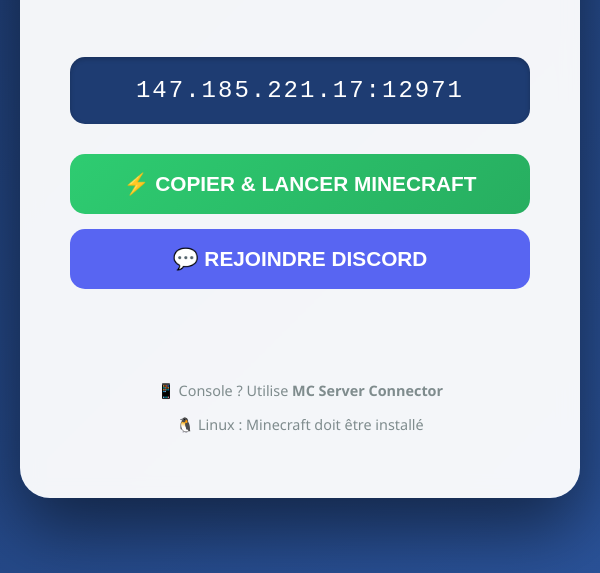
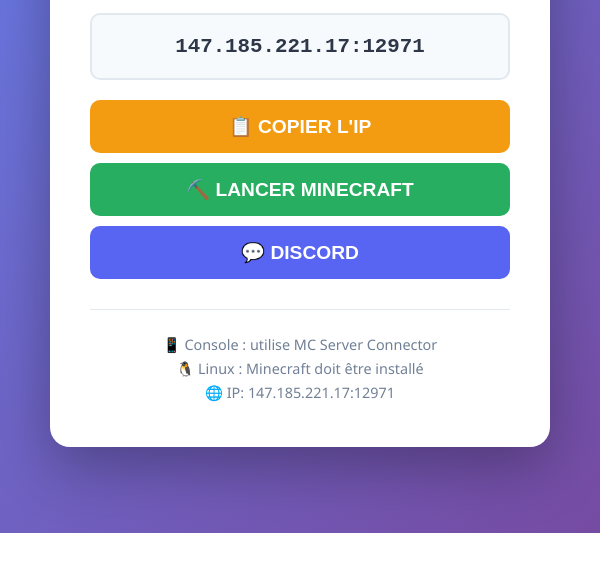
Before and after one commit to alexlepro110-cpu/multiservlauncher-linux, an Electron app: page index.html in a window 600 px wide. Shown: the part 267-840 px from the top of the page. After the commit the page ends 800 px from the top, so only its background shows below. Drawn offline with Linux system fonts and the light colour scheme; no server answers.

Commit message:
Update index.html

```diff
--- a/index.html
+++ b/index.html
@@ -5,121 +5,119 @@
     <meta name="viewport" content="width=device-width, initial-scale=1.0">
     <title>Multiserv Launcher</title>
     <style>
+        * {
+            margin: 0;
+            padding: 0;
+            box-sizing: border-box;
+        }
+
         body {
-            background: linear-gradient(135deg, #1e3c72 0%, #2a5298 100%);
             font-family: 'Segoe UI', Tahoma, Geneva, Verdana, sans-serif;
+            background: linear-gradient(135deg, #667eea 0%, #764ba2 100%);
+            min-height: 100vh;
             display: flex;
             justify-content: center;
             align-items: center;
-            min-height: 100vh;
-            margin: 0;
             padding: 20px;
         }
-        .card {
-            background: rgba(255, 255, 255, 0.95);
-            border-radius: 30px;
-            padding: 50px;
-            box-shadow: 0 30px 70px rgba(0,0,0,0.5);
+
+        .container {
+            background: white;
+            border-radius: 20px;
+            padding: 40px;
+            width: 100%;
+            max-width: 500px;
+            box-shadow: 0 20px 60px rgba(0,0,0,0.3);
             text-align: center;
-            max-width: 500px;
-            width: 100%;
-            backdrop-filter: blur(10px);
         }
+
         h1 {
-            color: #1e3c72;
+            color: #4a5568;
+            font-size: 2.5em;
             margin-bottom: 10px;
-            font-size: 3em;
-            font-weight: 800;
         }
+
         .badge {
-            background: #ffd700;
-            color: #1e3c72;
-            padding: 5px 15px;
+            background: linear-gradient(135deg, #667eea 0%, #764ba2 100%);
+            color: white;
+            padding: 8px 20px;
             border-radius: 50px;
-            font-weight: bold;
             display: inline-block;
             margin-bottom: 30px;
+            font-weight: bold;
         }
+
         .ip-box {
-            background: #1e3c72;
-            color: white;
-            border-radius: 15px;
+            background: #f7fafc;
+            border: 2px solid #e2e8f0;
+            border-radius: 10px;
             padding: 20px;
-            margin: 30px 0;
-            font-size: 1.5em;
+            margin: 20px 0;
             font-family: 'Courier New', monospace;
-            letter-spacing: 2px;
-            box-shadow: inset 0 2px 5px rgba(0,0,0,0.2);
+            font-size: 1.3em;
+            color: #2d3748;
+            font-weight: bold;
         }
-        .btn-discord {
-            background: #5865F2;
-            color: white;
+
+        .btn {
+            width: 100%;
+            padding: 15px;
+            margin: 10px 0;
             border: none;
-            border-radius: 15px;
-            padding: 18px;
-            width: 100%;
-            font-size: 1.3em;
+            border-radius: 10px;
+            font-size: 1.2em;
             font-weight: bold;
             cursor: pointer;
-            margin: 15px 0;
-            transition: all 0.3s;
+            transition: transform 0.2s, box-shadow 0.2s;
+            color: white;
             display: flex;
             align-items: center;
             justify-content: center;
             gap: 10px;
         }
-        .btn-discord:hover {
-            background: #4752c4;
-            transform: translateY(-3px);
-            box-shadow: 0 10px 20px rgba(88, 101, 242, 0.4);
+
+        .btn:hover {
+            transform: translateY(-2px);
+            box-shadow: 0 10px 20px rgba(0,0,0,0.2);
         }
+
+        .btn-copy {
+            background: #f39c12;
+        }
+
         .btn-minecraft {
-            background: linear-gradient(135deg, #2ecc71, #27ae60);
-            color: white;
-            border: none;
-            border-radius: 15px;
-            padding: 18px;
-            width: 100%;
-            font-size: 1.3em;
-            font-weight: bold;
-            cursor: pointer;
-            margin: 15px 0;
-            transition: all 0.3s;
-            display: flex;
-            align-items: center;
-            justify-content: center;
-            gap: 10px;
+            background: #27ae60;
         }
-        .btn-minecraft:hover {
-            background: linear-gradient(135deg, #27ae60, #229954);
-            transform: translateY(-3px);
-            box-shadow: 0 10px 20px rgba(46, 204, 113, 0.4);
+
+        .btn-discord {
+            background: #5865F2;
         }
-        .success-message {
+
+        #status {
+            margin-top: 20px;
+            padding: 10px;
             background: #27ae60;
             color: white;
-            padding: 10px;
-            border-radius: 10px;
-            margin-top: 20px;
-            opacity: 0;
-            transition: opacity 0.3s;
+            border-radius: 5px;
+            display: none;
+            font-weight: bold;
         }
-        .success-message.show {
-            opacity: 1;
-        }
+
         .footer {
             margin-top: 30px;
-            color: #7f8c8d;
+            color: #718096;
             font-size: 0.9em;
+            border-top: 1px solid #e2e8f0;
+            padding-top: 20px;
         }
-        .footer a {
-            color: #3498db;
-            text-decoration: none;
+
+        .footer p {
+            margin: 5px 0;
         }
     </style>
 </head>
 <body>
-    <div class="card">
+    <div class="container">
         <h1>⚡ MULTISERV</h1>
         <div class="badge">🌍 SERVEUR MONDIAL</div>
 
@@ -127,73 +125,27 @@
             147.185.221.17:12971
         </div>
 
-        <!-- BOUTON UNIQUE : COPIE + LANCE MINECRAFT -->
-        <button class="btn-minecraft" onclick="copyAndLaunchMinecraft()">
-            ⚡ COPIER & LANCER MINECRAFT
+        <button class="btn btn-copy" id="copyBtn">
+            📋 COPIER L'IP
         </button>
 
-        <button class="btn-discord" onclick="openDiscord()">
-            💬 REJOINDRE DISCORD
+        <button class="btn btn-minecraft" id="minecraftBtn">
+            ⛏️ LANCER MINECRAFT
         </button>
 
-        <div class="success-message" id="successMessage">
-            ✅ IP copiée ! Lancement de Minecraft...
-        </div>
+        <button class="btn btn-discord" id="discordBtn">
+            💬 DISCORD
+        </button>
+
+        <div id="status"></div>
 
         <div class="footer">
-            <p>📱 Console ? Utilise <strong>MC Server Connector</strong></p>
+            <p>📱 Console : utilise MC Server Connector</p>
             <p>🐧 Linux : Minecraft doit être installé</p>
+            <p>🌐 IP: 147.185.221.17:12971</p>
         </div>
     </div>
 
-    <script>
-        const IP = '147.185.221.17';
-        const PORT = '12971';
-        const FULL_IP = IP + ':' + PORT;
-
-        function copyAndLaunchMinecraft() {
-            // 1. Affiche le message de confirmation
-            const msg = document.getElementById('successMessage');
-            msg.classList.add('show');
-
-            // 2. Copie l'IP dans le presse-papiers
-            navigator.clipboard.writeText(FULL_IP);
-
-            // 3. Essaie de lancer Minecraft de plusieurs façons
-            setTimeout(() => {
-                // Méthode 1: Protocole Minecraft
-                window.location.href = 'minecraft://';
-
-                // Méthode 2: Open URL (pour certains launchers)
-                setTimeout(() => {
-                    window.location.href = 'minecraft://?addExternalServer=Multiserv|' + IP + ':' + PORT;
-                }, 500);
-
-                // Méthode 3: Fallback (si les autres marchent pas)
-                setTimeout(() => {
-                    msg.innerHTML = '✅ IP copiée ! Colle-la dans Minecraft (Alt+Tab)';
-                }, 2000);
-            }, 100);
-
-            // Cache le message après 3 secondes
-            setTimeout(() => {
-                msg.classList.remove('show');
-                setTimeout(() => {
-                    msg.innerHTML = '✅ IP copiée ! Lancement de Minecraft...';
-                }, 300);
-            }, 3000);
-        }
-
-        function openDiscord() {
-            window.open('https://discord.gg/UACRdsmMu', '_blank');
-        }
-
-        // Pour Linux : affiche une aide spécifique
-        const userAgent = navigator.userAgent.toLowerCase();
-        if (userAgent.includes('linux')) {
-            console.log('🐧 Mode Linux activé');
-            // On peut adapter le message si besoin
-        }
-    </script>
+    <script src="renderer.js"></script>
 </body>
 </html>
```
